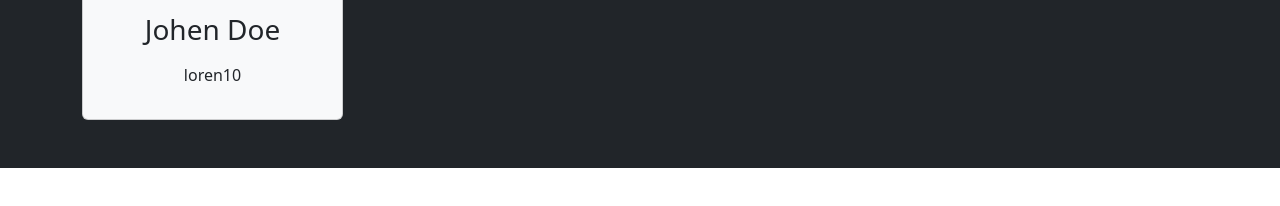
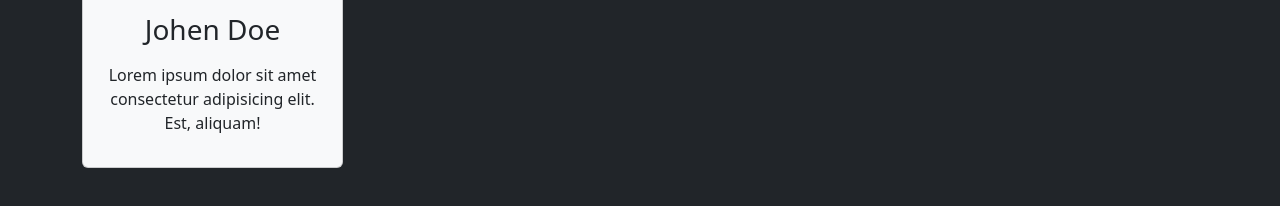
Before and after one commit to RobertoWenceslau/doZero, a plain HTML site: page comw3.html in a window 1280 px wide. Shown: the part 1959-2165 px from the top of the page. Before the commit the page ends 2127 px from the top, so only its background shows below. Drawn offline with nearby package versions, Linux system fonts and the light colour scheme.

Commit message:
página w3

```diff
--- a/comw3.html
+++ b/comw3.html
@@ -94,7 +94,7 @@
                             <div class="card-body text-center">
                                 <img src="https://randomuser.me/api/portraits/men/11jpeg" class="roudend-circle mb-3 " alt="">
                                 <h3 class="card-title mb-3">Johen Doe</h3>
-                                <p class="cart-text">loren10</p>
+                                <p class="cart-text">Lorem ipsum dolor sit amet consectetur adipisicing elit. Est, aliquam!</p>
                             </div>
                         </div>
                     </div>
```
